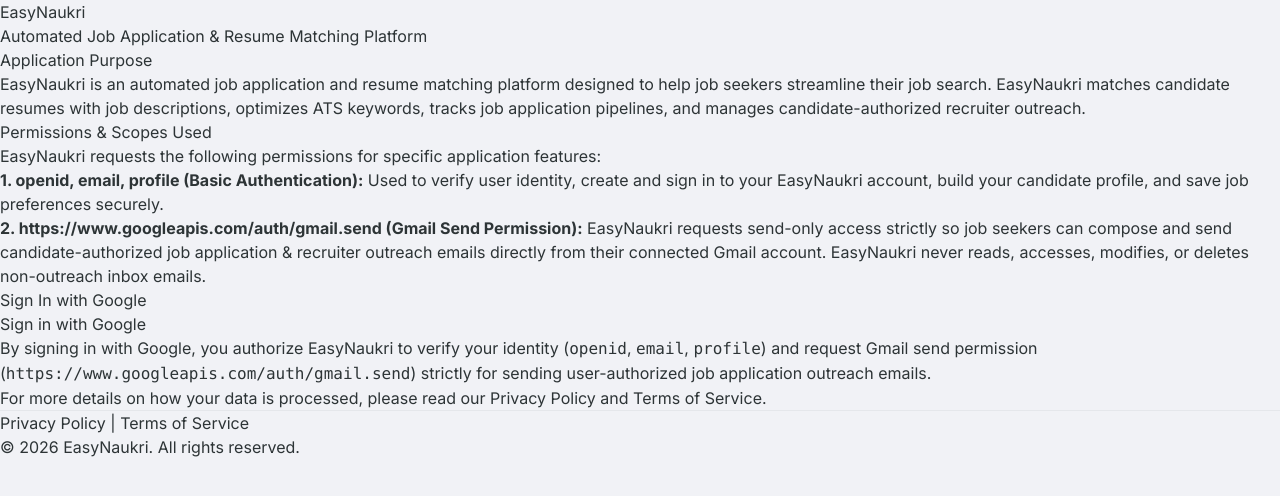
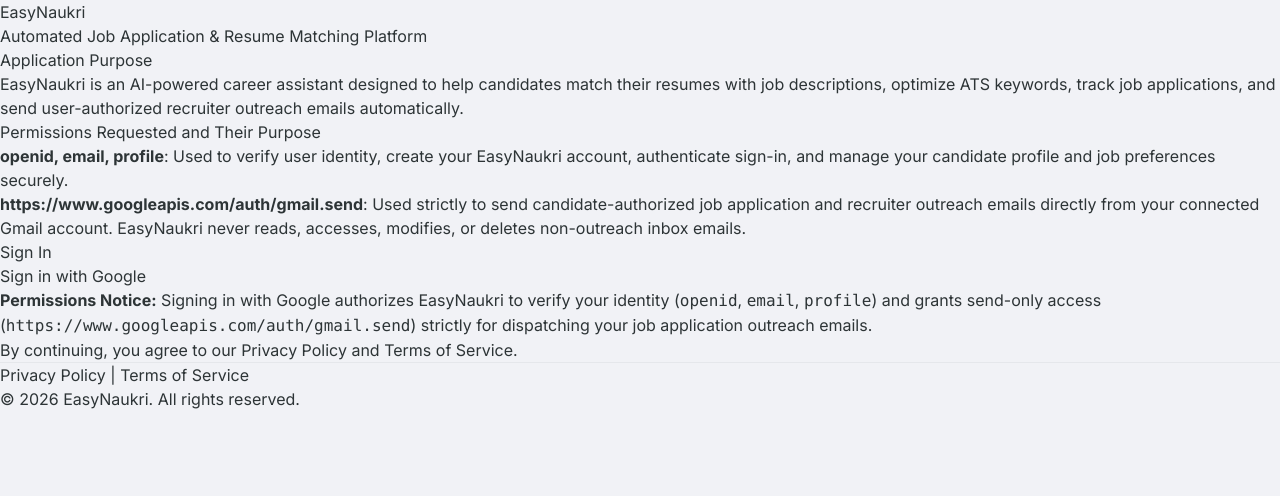
Before and after one commit to amritkr1999/auto-apply-pro, a React (Vite) app in the folder frontend/: page / in a window 1280 px wide. Shown: the top 496 px of the page. Built offline with nearby package versions, Linux system fonts and the light colour scheme; no server answers.

Commit message:
feat: enhance LandingPage content clarity by refining application purpose and permissions descriptions

```diff
--- a/frontend/src/pages/LandingPage.tsx
+++ b/frontend/src/pages/LandingPage.tsx
@@ -13,37 +13,34 @@
         <section>
           <h2>Application Purpose</h2>
           <p>
-            EasyNaukri is an automated job application and resume matching platform designed to help job seekers streamline their job search. EasyNaukri matches candidate resumes with job descriptions, optimizes ATS keywords, tracks job application pipelines, and manages candidate-authorized recruiter outreach.
+            EasyNaukri is an AI-powered career assistant designed to help candidates match their resumes with job descriptions, optimize ATS keywords, track job applications, and send user-authorized recruiter outreach emails automatically.
           </p>
         </section>
 
         <section>
-          <h2>Permissions & Scopes Used</h2>
-          <p>EasyNaukri requests the following permissions for specific application features:</p>
+          <h2>Permissions Requested and Their Purpose</h2>
           <ul>
             <li>
-              <strong>1. openid, email, profile (Basic Authentication):</strong> Used to verify user identity, create and sign in to your EasyNaukri account, build your candidate profile, and save job preferences securely.
+              <strong>openid, email, profile</strong>: Used to verify user identity, create your EasyNaukri account, authenticate sign-in, and manage your candidate profile and job preferences securely.
             </li>
             <li>
-              <strong>2. https://www.googleapis.com/auth/gmail.send (Gmail Send Permission):</strong> EasyNaukri requests send-only access strictly so job seekers can compose and send candidate-authorized job application & recruiter outreach emails directly from their connected Gmail account. EasyNaukri never reads, accesses, modifies, or deletes non-outreach inbox emails.
+              <strong>https://www.googleapis.com/auth/gmail.send</strong>: Used strictly to send candidate-authorized job application and recruiter outreach emails directly from your connected Gmail account. EasyNaukri never reads, accesses, modifies, or deletes non-outreach inbox emails.
             </li>
           </ul>
         </section>
 
         <section>
-          <h2>Sign In with Google</h2>
-          <div>
+          <h2>Sign In</h2>
+          <p>
             <Link to="/login">
               <button type="button">Sign in with Google</button>
             </Link>
-          </div>
-          <p>
-            By signing in with Google, you authorize EasyNaukri to verify your identity (<code>openid</code>, <code>email</code>, <code>profile</code>) and request Gmail send permission (<code>https://www.googleapis.com/auth/gmail.send</code>) strictly for sending user-authorized job application outreach emails.
           </p>
           <p>
-            For more details on how your data is processed, please read our{" "}
-            <Link to="/privacy">Privacy Policy</Link> and{" "}
-            <Link to="/terms">Terms of Service</Link>.
+            <strong>Permissions Notice:</strong> Signing in with Google authorizes EasyNaukri to verify your identity (<code>openid</code>, <code>email</code>, <code>profile</code>) and grants send-only access (<code>https://www.googleapis.com/auth/gmail.send</code>) strictly for dispatching your job application outreach emails.
+          </p>
+          <p>
+            By continuing, you agree to our <Link to="/privacy">Privacy Policy</Link> and <Link to="/terms">Terms of Service</Link>.
           </p>
         </section>
       </main>
```
